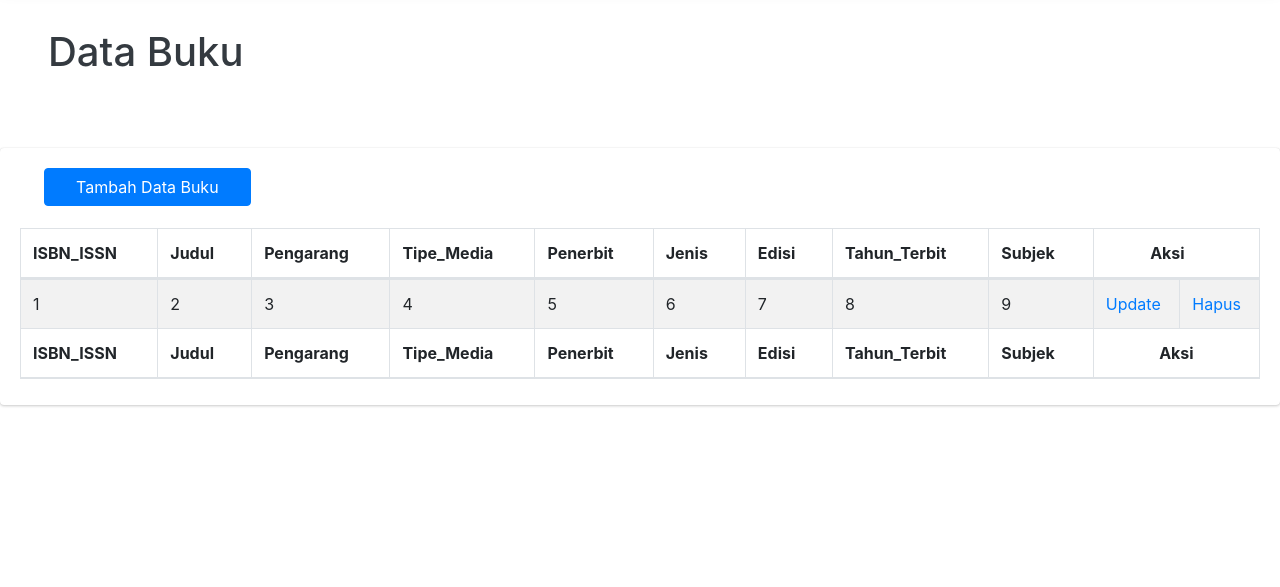
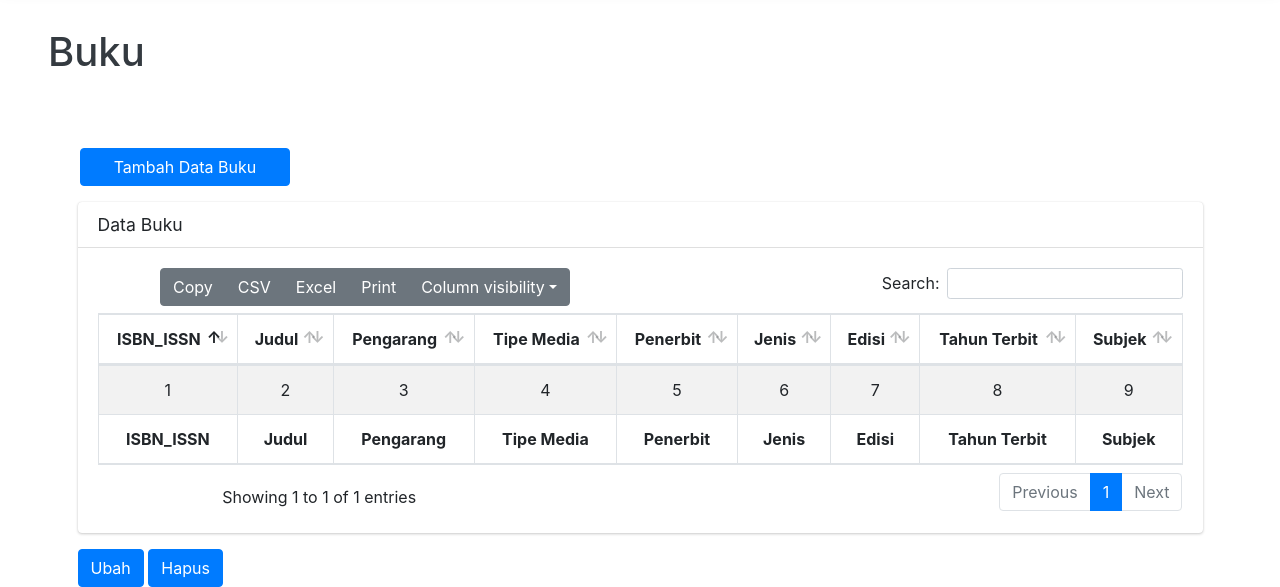
Before and after one commit to KunRacKer/perpuzz, a PHP site: template view/admin/buku.php in a window 1280 px wide; the page is wider, and only the part inside the window is pictured. Shown: the part 765-1352 px from the top of that part. Before the commit the page ends 1172 px from the top of that part, so only its background shows below. Run offline with PHP 8.4, Linux system fonts and the light colour scheme; the template is opened without the code that fills it, so the values that code supplies are empty; some libraries are stand-ins or nearby versions.

Commit message:
edit page buku

```diff
--- a/view/admin/buku.php
+++ b/view/admin/buku.php
@@ -24,6 +24,7 @@
     <link rel="stylesheet" href="../../plugins/datatables-buttons/css/buttons.bootstrap4.min.css">
     <!-- Theme style -->
     <link rel="stylesheet" href="../../dist/css/adminlte.min.css">
+
 </head>
 
 <body id="page-top">
@@ -46,7 +47,7 @@
             <hr class="sidebar-divider my-0">
 
             <!-- Nav Item - Dashboard -->
-            <li class="nav-item active">
+            <li class="nav-item">
                 <a class="nav-link" href="admin.php">
                     <i class="fas fa-fw fa-tachometer-alt"></i>
                     <span>Dashboard</span></a>
@@ -61,7 +62,7 @@
             </div>
 
             <!-- Nav Item - Tables -->
-            <li class="nav-item">
+            <li class="nav-item active">
                 <a class="nav-link" href="buku.php">
                     <i class="fas fa-fw fa-table"></i>
                     <span>Buku</span></a>
@@ -178,73 +179,76 @@
                                 </a>
                             </div>
                         </li>
-
                     </ul>
-
                 </nav>
                 <!-- End of Topbar -->
 
-                <h1 class="m-5 text-dark">Data Buku</h1>
+                <h1 class="m-5 text-dark">Buku</h1>
                 <br>
-
-
+                <div class="container-fluid text-left ml-3 ml-4 ml-5">
+                    <a href="tambahbuku.php"><button type="button" class="btn btn-primary mx-4 mb-3 col-md-2">Tambah Data Buku</button></a>
+                </div>
+                <section class="content">
+                    <div class="container-fluid">
+                        <div class="container text-center">
                             <div class="card">
+                                <div class="card-header">
+                                    <h3 class="card-title">Data Buku</h3>
+                                </div>
                                 <!-- /.card-header -->
-
                                 <div class="card-body">
                                     <table id="example1" class="table table-bordered table-striped">
-                            <a href="tambahbuku.php"><button type="button" class="btn btn-primary mx-4 mb-3 col-md-2">Tambah Data Buku</button></a>
                                         <thead>
                                             <tr>
                                                 <th>ISBN_ISSN</th>
                                                 <th>Judul</th>
                                                 <th>Pengarang</th>
-                                    <th>Tipe_Media</th>
+                                                <th>Tipe Media</th>
                                                 <th>Penerbit</th>
                                                 <th>Jenis</th>
                                                 <th>Edisi</th>
-                                    <th>Tahun_Terbit</th>
+                                                <th>Tahun Terbit</th>
                                                 <th>Subjek</th>
-                                    <th colspan="2"><center>Aksi</center></th>
-
                                             </tr>
                                         </thead>
                                         <tbody>
-                                <tr>
-                                    <td> 1</td>
-                                    <td> 2</td>
-                                    <td> 3</td>
+                                            <td>1</td>
+                                            <td>2</td>
+                                            <td>3</td>
                                             <td> 4</td>
-                                    <td> 5</td>
-                                    <td> 6</td>
-                                    <td> 7</td>
-                                    <td>8 </td>
-                                    <td> 9</td>
-                                    <td> <a href="">Update</a></td>
-                                    <td><a href="">Hapus</a></td>
-                                </tr>
+                                            <td>5</td>
+                                            <td>6</td>
+                                            <td>7</td>
+                                            <td>8</td>
+                                            <td>9</td>
                                         </tbody>
                                         <tfoot>
                                             <tr>
                                                 <th>ISBN_ISSN</th>
                                                 <th>Judul</th>
                                                 <th>Pengarang</th>
-                                    <th>Tipe_Media</th>
+                                                <th>Tipe Media</th>
                                                 <th>Penerbit</th>
                                                 <th>Jenis</th>
                                                 <th>Edisi</th>
-                                    <th>Tahun_Terbit</th>
+                                                <th>Tahun Terbit</th>
                                                 <th>Subjek</th>
-                                    <th colspan="2"><center>Aksi</center></th>
-
-
                                             </tr>
                                         </tfoot>
                                     </table>
                                 </div>
                                 <!-- /.card-body -->
                             </div>
+                        </div>
+                </section>
 
+                <div class="container">
+                    <a href="#"><button class="btn btn-primary" type="button">Ubah</button></a>
+                    <a href="#"><button class="btn btn-primary" type="button">Hapus</button></a>
+                </div>
+            </div>
+        </div>
+    </div>
 
     <!-- Bootstrap core JavaScript-->
     <script src="vendor/jquery/jquery.min.js"></script>
@@ -262,10 +266,11 @@
     <!-- Page level custom scripts -->
     <script src="js/demo/chart-area-demo.js"></script>
     <script src="js/demo/chart-pie-demo.js"></script>
-
+    <!-- jQuery -->
     <script src="../../plugins/jquery/jquery.min.js"></script>
     <!-- Bootstrap 4 -->
     <script src="../../plugins/bootstrap/js/bootstrap.bundle.min.js"></script>
+    <!-- DataTables  & Plugins -->
     <script src="../../plugins/datatables/jquery.dataTables.min.js"></script>
     <script src="../../plugins/datatables-bs4/js/dataTables.bootstrap4.min.js"></script>
     <script src="../../plugins/datatables-responsive/js/dataTables.responsive.min.js"></script>
@@ -278,7 +283,11 @@
     <script src="../../plugins/datatables-buttons/js/buttons.html5.min.js"></script>
     <script src="../../plugins/datatables-buttons/js/buttons.print.min.js"></script>
     <script src="../../plugins/datatables-buttons/js/buttons.colVis.min.js"></script>
-
+    <!-- AdminLTE App -->
+    <script src="../../dist/js/adminlte.min.js"></script>
+    <!-- AdminLTE for demo purposes -->
+    <script src="../../dist/js/demo.js"></script>
+    <!-- Page specific script -->
     <script>
         $(function() {
             $("#example1").DataTable({
@@ -298,6 +307,7 @@
             });
         });
     </script>
+
 </body>
 
 </html>
--- a/view/admin/tambahbuku.php
+++ b/view/admin/tambahbuku.php
@@ -47,7 +47,7 @@
             <hr class="sidebar-divider my-0">
 
             <!-- Nav Item - Dashboard -->
-            <li class="nav-item active">
+            <li class="nav-item">
                 <a class="nav-link" href="admin.php">
                     <i class="fas fa-fw fa-tachometer-alt"></i>
                     <span>Dashboard</span></a>
@@ -62,7 +62,7 @@
             </div>
 
             <!-- Nav Item - Tables -->
-            <li class="nav-item">
+            <li class="nav-item active">
                 <a class="nav-link" href="buku.php">
                     <i class="fas fa-fw fa-table"></i>
                     <span>Buku</span></a>
@@ -248,7 +248,7 @@
 
                         <div class="card-footer">
                             <button type="submit" class="btn btn-primary">Simpan</button>
-                            <button type="submit" class="btn btn-primary">Kembali</button>
+                            <button type="submit" class="btn btn-default float-right"> <a href="buku.php">Kembali</a> </button>
                         </div>
 
                     </form>
```
Lines whose indentation alone changed are shown as unchanged.
